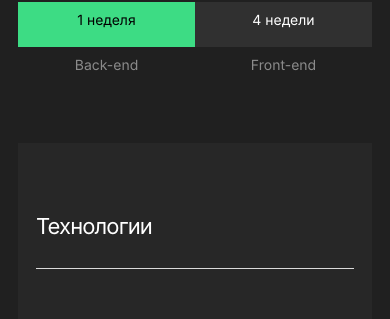
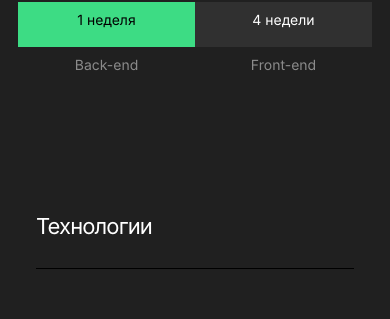
Before and after one commit to YippeeSmile/movies-explorer-frontend, a React (Create React App) app: page / in a window 390 px wide. Shown: the part 1263-1582 px from the top of the page. Built offline with nearby package versions, Linux system fonts and the light colour scheme.

Commit message:
change bg-color at techs block 320px

```diff
--- a/src/components/Techs/Techs.css
+++ b/src/components/Techs/Techs.css
@@ -96,6 +96,7 @@
 @media screen and (max-width: 555px) {
     .techs {
         max-width: calc(100vw - 36px);
+        background-color: #202020;
     }
     .techs__content {
         margin: 60px auto 50px;
@@ -103,6 +104,7 @@
     .techs__title {
         margin: 0 18px;
         padding: 70px 0 28px;
+        border-bottom: 1px solid #000;
     }
     .techs__buttons_list {
         max-width: calc(100vw - 140px);
```
